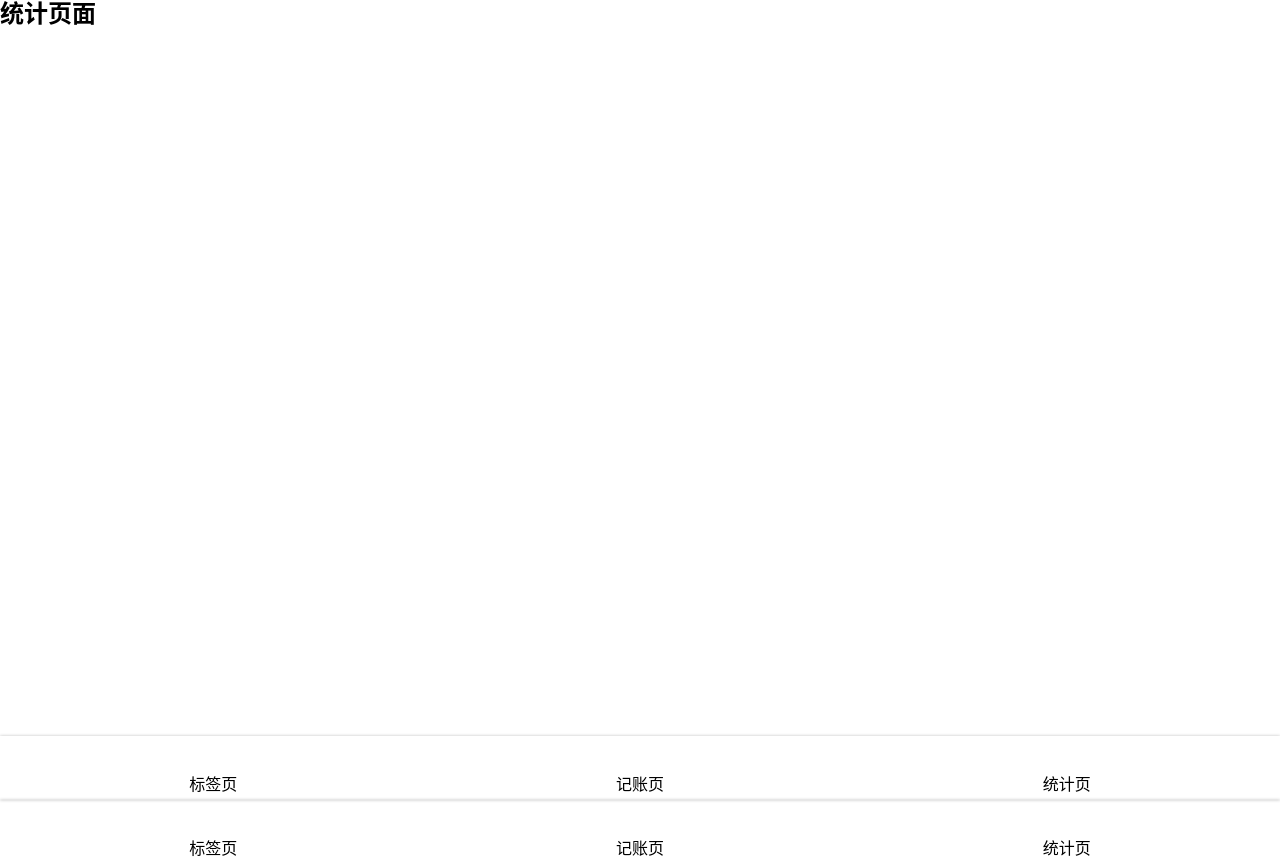
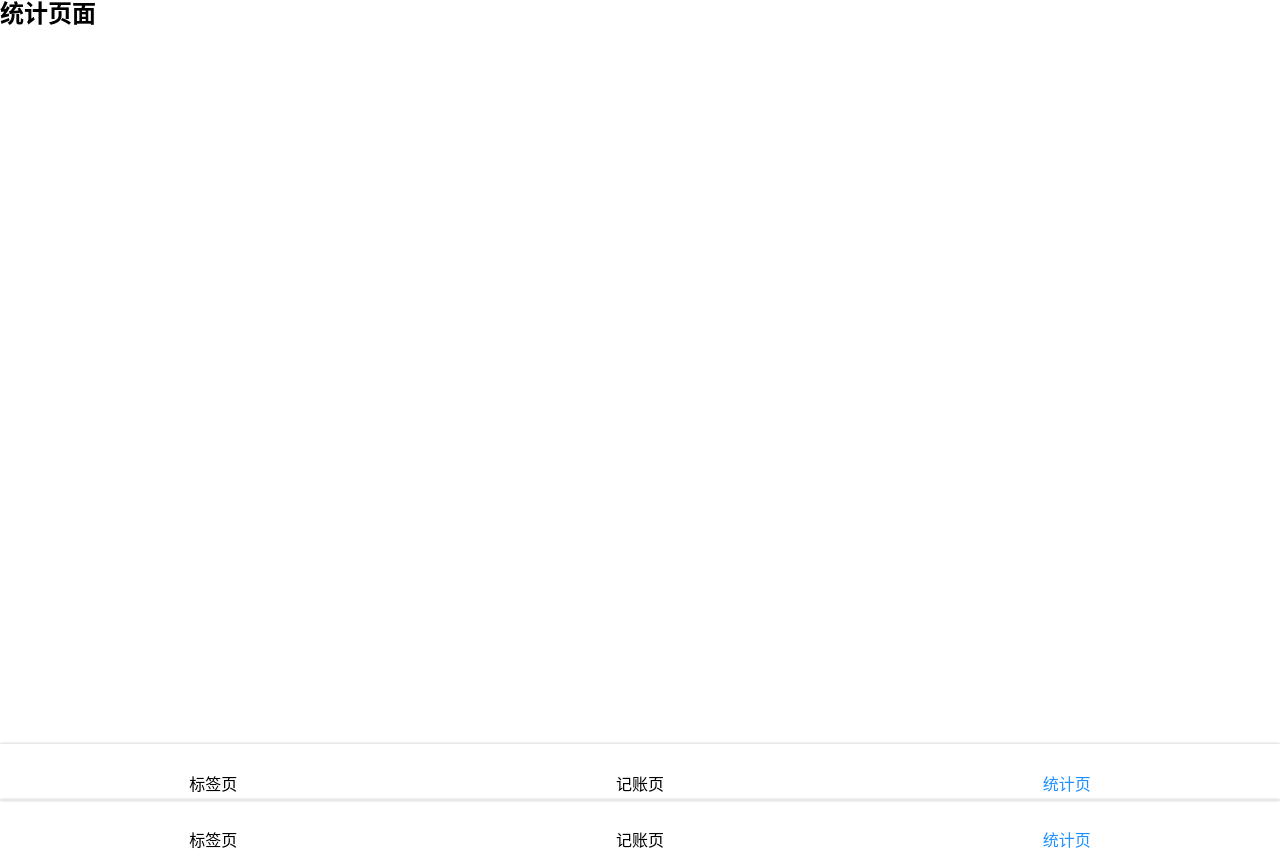
Before and after one commit to YoungDriverOfTech/bookKeeping-react-source, a React app: page /#/statistics in a window 1280 px wide. Built offline with nearby package versions, Linux system fonts and the light colour scheme.

Commit message:
选中tab文字高亮

```diff
--- a/src/components/Nav.tsx
+++ b/src/components/Nav.tsx
@@ -1,5 +1,5 @@
 import styled from 'styled-components';
-import {Link} from 'react-router-dom';
+import {NavLink} from 'react-router-dom';
 import React from 'react';
 
 import Icon from './Icon';
@@ -20,7 +20,10 @@ const NavWrapper = styled.div`
         align-items: center;
         .icon{
           width: 24px;
-          height: 32px;
+          height: 24px;
+        }
+        &.selected{
+          color: dodgerblue;
         }
       }
     }
@@ -32,23 +35,22 @@ const Nav = () => {
     <NavWrapper>
       <ul>
         <li>
-
-          <Link to="/tags">
+          <NavLink to="/tags" activeClassName="selected">
             <Icon name="tag"/>
             标签页
-          </Link>
+          </NavLink>
         </li>
         <li>
-          <Link to="/money">
+          <NavLink to="/money" activeClassName="selected">
             <Icon name="money"/>
             记账页
-          </Link>
+          </NavLink>
         </li>
         <li>
-          <Link to="/statistics">
+          <NavLink to="/statistics" activeClassName="selected">
             <Icon name="chart"/>
             统计页
-          </Link>
+          </NavLink>
         </li>
       </ul>
     </NavWrapper>
```
